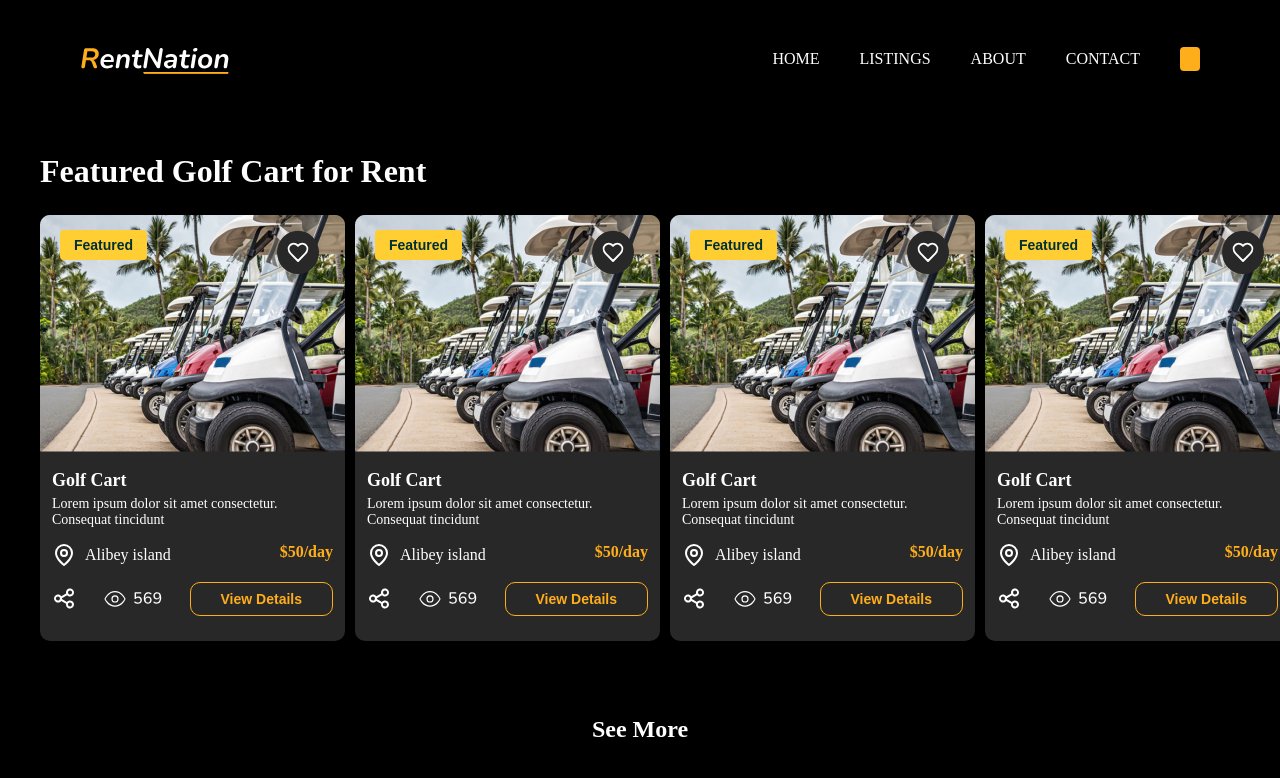
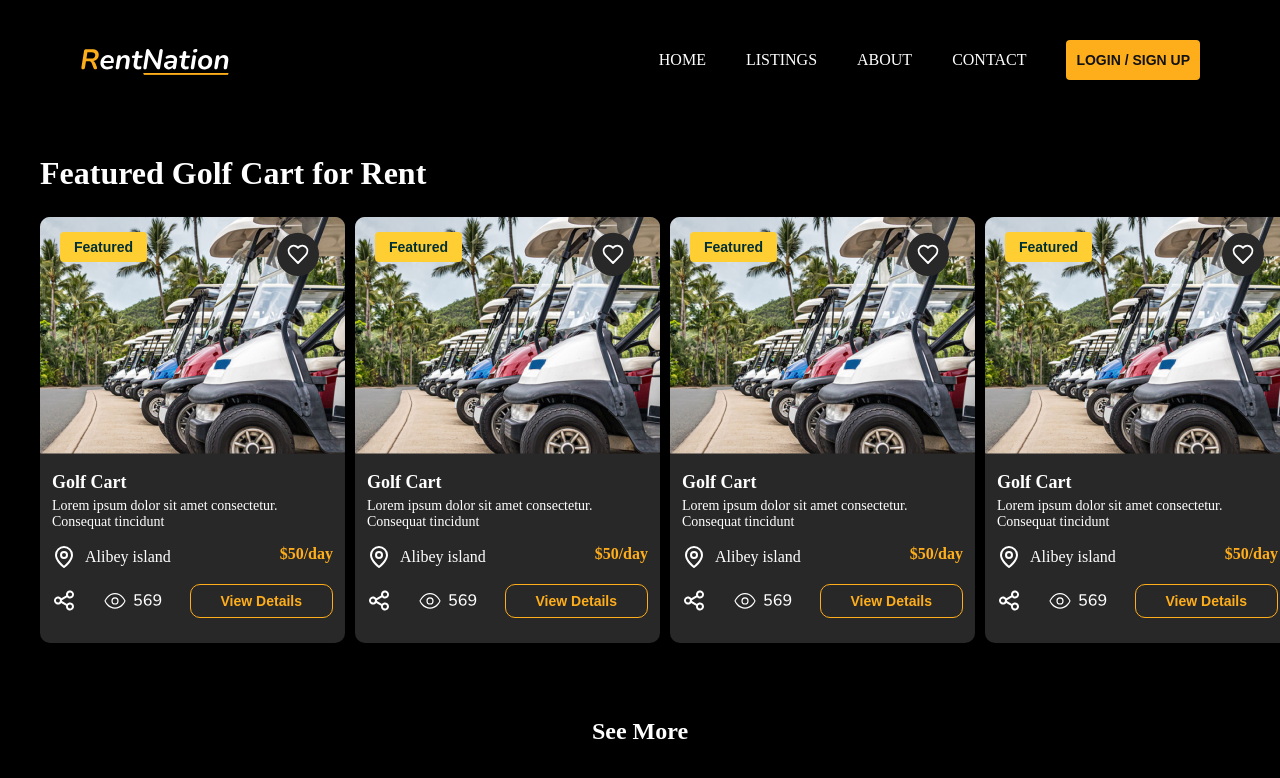
Before and after one commit to zainabzahid711/RentNation, a React (Create React App) app: page / in a window 1280 px wide. Shown: the top 778 px of the page. Built offline with nearby package versions, Linux system fonts and the light colour scheme; the HTML template or start-up script is replaced by a standard one.

Commit message:
navBar btn added via props

```diff
--- a/src/_components/navbar/NavBar.js
+++ b/src/_components/navbar/NavBar.js
@@ -1,25 +1,22 @@
-import React from "react"
-import Logo from '../../_assets/svg/logo.svg'
-import styles from './NavBar.module.css'
-import Button from "../button/Button"
+import React from "react";
+import Logo from "../../_assets/svg/logo.svg";
+import styles from "./NavBar.module.css";
+import Button from "../button/Button";
 
 const NavBar = () => {
-
-  return(
+  return (
     <div className={styles.navBar}>
-
-    <img className={styles.logo} src={Logo} alt="company-logo" />
+      <img className={styles.logo} src={Logo} alt="company-logo" />
 
       <div className={styles.menu}>
         <a className={styles.menuItem}> HOME </a>
         <a className={styles.menuItem}>LISTINGS</a>
         <a className={styles.menuItem}>ABOUT</a>
         <a className={styles.menuItem}>CONTACT</a>
-        <Button/>
+        <Button title="LOGIN / SIGN UP" />
       </div>
     </div>
+  );
+};
 
-  )
-}
-
-export default NavBar
+export default NavBar;
```
